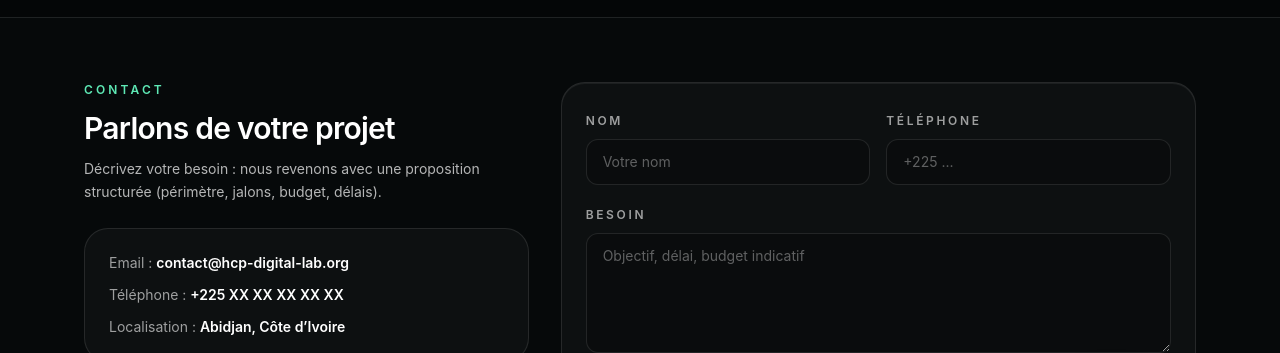
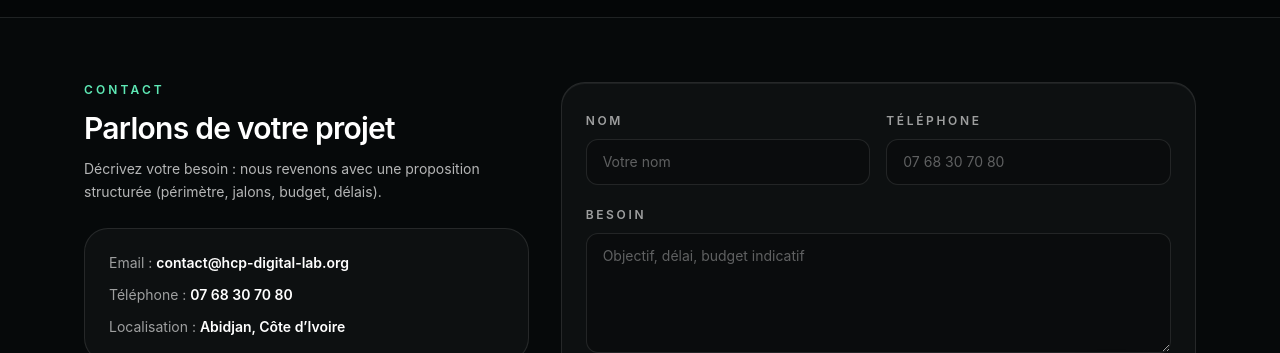
Before and after one commit to wallymelodybox/hcp-digital-labo, a Next.js app: page / in a window 1280 px wide. Shown: the part 4100-4453 px from the top of the page. Built offline with nearby package versions, Linux system fonts and the light colour scheme.

Commit message:
Update page.tsx

```diff
--- a/app/page.tsx
+++ b/app/page.tsx
@@ -617,7 +617,7 @@ export default function HcpDigitalLaboHomePremiumV2() {
 
               <div className="mt-6 space-y-3 rounded-3xl border border-white/10 bg-white/3 p-6">
                 <div className="text-sm text-white"><span className="text-white/60">Email :</span> <span className="font-semibold">contact@hcp-digital-lab.org</span></div>
-                <div className="text-sm text-white"><span className="text-white/60">Téléphone :</span> <span className="font-semibold">+225 XX XX XX XX XX</span></div>
+                <div className="text-sm text-white"><span className="text-white/60">Téléphone :</span> <span className="font-semibold">07 68 30 70 80</span></div>
                 <div className="text-sm text-white"><span className="text-white/60">Localisation :</span> <span className="font-semibold">Abidjan, Côte d’Ivoire</span></div>
               </div>
             </div>
@@ -631,7 +631,7 @@ export default function HcpDigitalLaboHomePremiumV2() {
                   </div>
                   <div>
                     <label className="text-xs font-semibold tracking-[0.22em] text-white/60 uppercase">Téléphone</label>
-                    <input suppressHydrationWarning className="mt-2 w-full rounded-xl border border-white/10 bg-black/20 px-4 py-3 text-sm text-white placeholder:text-white/35 focus:outline-none focus:ring-2 focus:ring-emerald-400/40" placeholder="+225 ..." />
+                    <input suppressHydrationWarning className="mt-2 w-full rounded-xl border border-white/10 bg-black/20 px-4 py-3 text-sm text-white placeholder:text-white/35 focus:outline-none focus:ring-2 focus:ring-emerald-400/40" placeholder="07 68 30 70 80" />
                   </div>
                   <div className="md:col-span-2">
                     <label className="text-xs font-semibold tracking-[0.22em] text-white/60 uppercase">Besoin</label>
```
